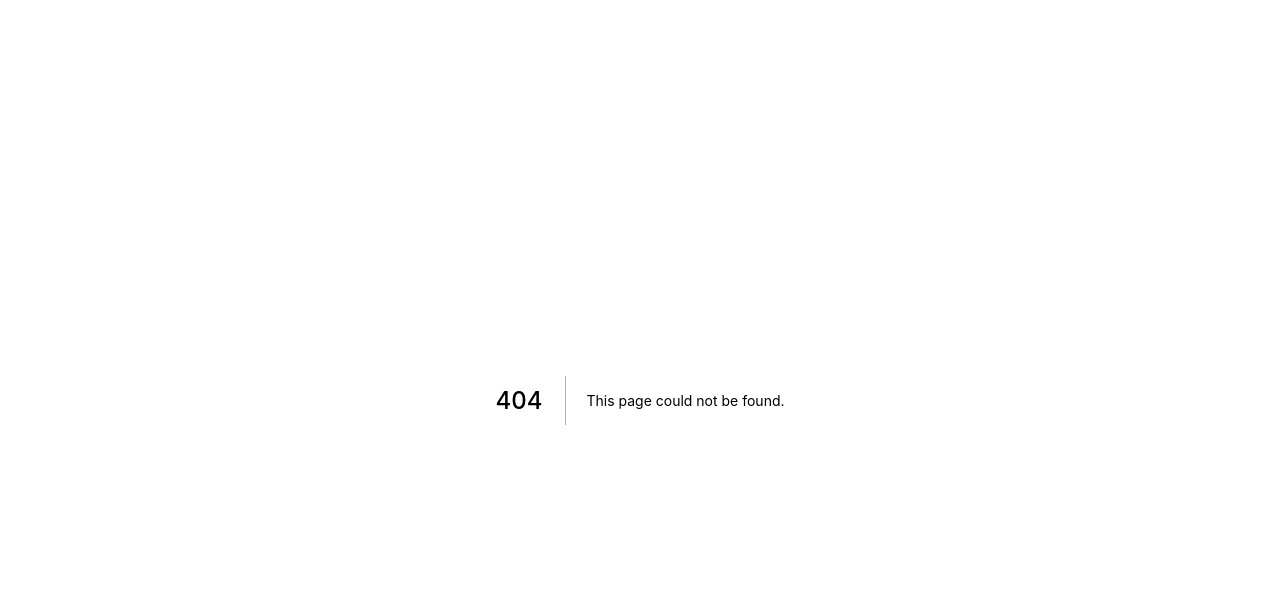
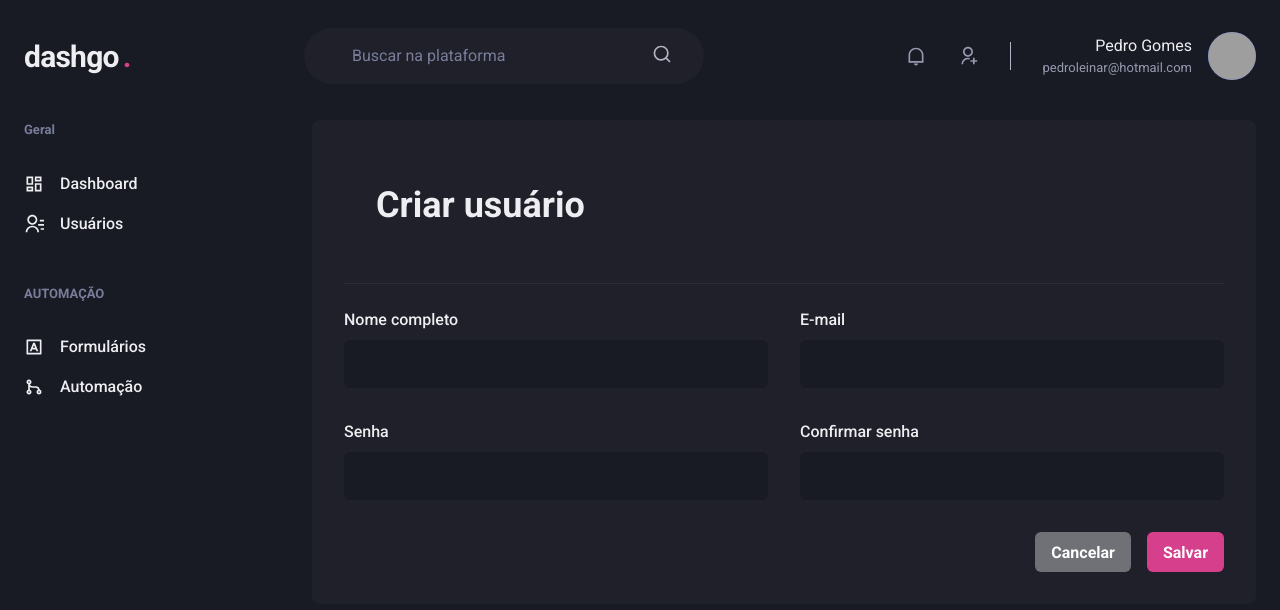
Before and after one commit to brucePedroGomes/dashgo, a Next.js app: page /users/create in a window 1280 px wide. Before the commit this address had no page. Shown: the top 610 px of the page. Built offline with nearby package versions, Linux system fonts and the light colour scheme; grey boxes are pictures that could not be loaded.

Commit message:
feat: create user

```diff
--- a/src/components/SiderBar.tsx
+++ b/src/components/SiderBar.tsx
@@ -12,7 +12,7 @@
   RiInputMethodLine,
 } from 'react-icons/ri';
 
-const SiderBar = () => {
+export const SiderBar = () => {
   return (
     <Box as="aside" w="64" mr="8">
       <Stack spacing="12" align="flex-start">
@@ -66,5 +66,3 @@
     </Box>
   );
 };
-
-export default SiderBar;
--- /dev/null
+++ b/src/pages/users/create.tsx
@@ -0,0 +1,69 @@
+import {
+  Box,
+  Flex,
+  Heading,
+  Divider,
+  VStack,
+  SimpleGrid,
+  HStack,
+  Button,
+} from '@chakra-ui/react';
+import { Input } from '../../components/Form/Input';
+import { Header } from '../../components/Header';
+import { SiderBar } from '../../components/SiderBar';
+
+const CreateUser = () => {
+  return (
+    <Box>
+      <Header />
+      <Flex w="100%" my="6" maxW={1480} mx="auto" px="6">
+        <SiderBar />
+        <Box flex="1" borderRadius={8} bg="gray.800" p="8">
+          <Heading
+            flex="1"
+            borderRadius={8}
+            bg="gray.800"
+            p="8"
+          >
+            Criar usuário
+          </Heading>
+          <Divider my="6" borderColor="gray.700" />
+          <VStack spacing="8">
+            <SimpleGrid
+              w="100%"
+              minChildWidth="240px"
+              spacing="8"
+            >
+              <Input name="name" label="Nome completo" />
+              <Input name="email" label="E-mail" />
+            </SimpleGrid>
+            <SimpleGrid
+              w="100%"
+              minChildWidth="240px"
+              spacing="8"
+            >
+              <Input
+                name="password"
+                type="password"
+                label="Senha"
+              />
+              <Input
+                name="password_confirmation"
+                type="password"
+                label="Confirmar senha"
+              />
+            </SimpleGrid>
+          </VStack>
+          <Flex mt="8" gridGap="4" justify="flex-end">
+            <Button colorScheme="whiteAlpha">
+              Cancelar
+            </Button>
+            <Button colorScheme="pink">Salvar</Button>
+          </Flex>
+        </Box>
+      </Flex>
+    </Box>
+  );
+};
+
+export default CreateUser;
--- a/src/pages/users/index.tsx
+++ b/src/pages/users/index.tsx
@@ -15,7 +15,8 @@
 } from '@chakra-ui/react';
 import { RiAddLine, RiEditFill } from 'react-icons/ri';
 import { Header } from '../../components/Header';
-import SiderBar from '../../components/SiderBar';
+import { Pagination } from '../../components/Pagination';
+import { SiderBar } from '../../components/SiderBar';
 
 const UserList = () => {
   return (
@@ -96,6 +97,7 @@
               </Tr>
             </Tbody>
           </Table>
+          <Pagination />
         </Box>
       </Flex>
     </Box>
```
Also changed, not shown: src/components/Pagination.tsx (added, +55 -0 lines).
